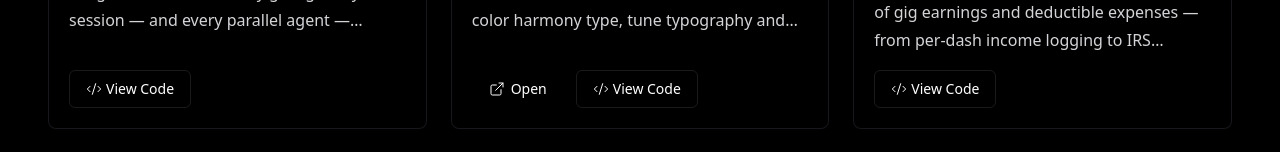
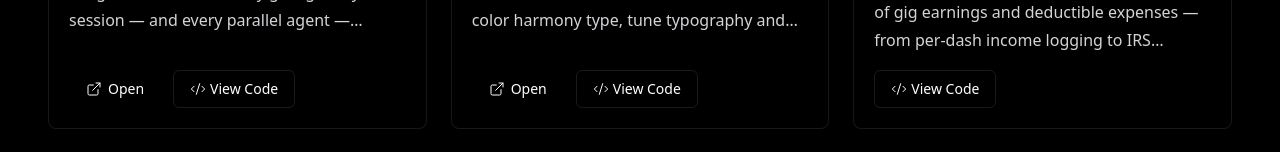
Before and after one commit to tworoniak/dev-portfolio-v2, a React (Vite) app: page / in a window 1280 px wide. Shown: the part 1590-1742 px from the top of the page. Built offline with nearby package versions, Linux system fonts and the light colour scheme; no server answers; a web font is replaced by a local one.

Commit message:
update projects.ts

```diff
--- a/src/data/projects.ts
+++ b/src/data/projects.ts
@@ -185,7 +185,7 @@ export const projects: Project[] = [
       'date-fns',
     ],
     image: '/images/projects/neurostack.png',
-    // liveUrl: 'https://your-neurostack-deployment.vercel.app',
+    liveUrl: 'https://neurostack-gamma.vercel.app',
     codeUrl: 'https://github.com/tworoniak/neurostack',
     featured: true,
 
```
